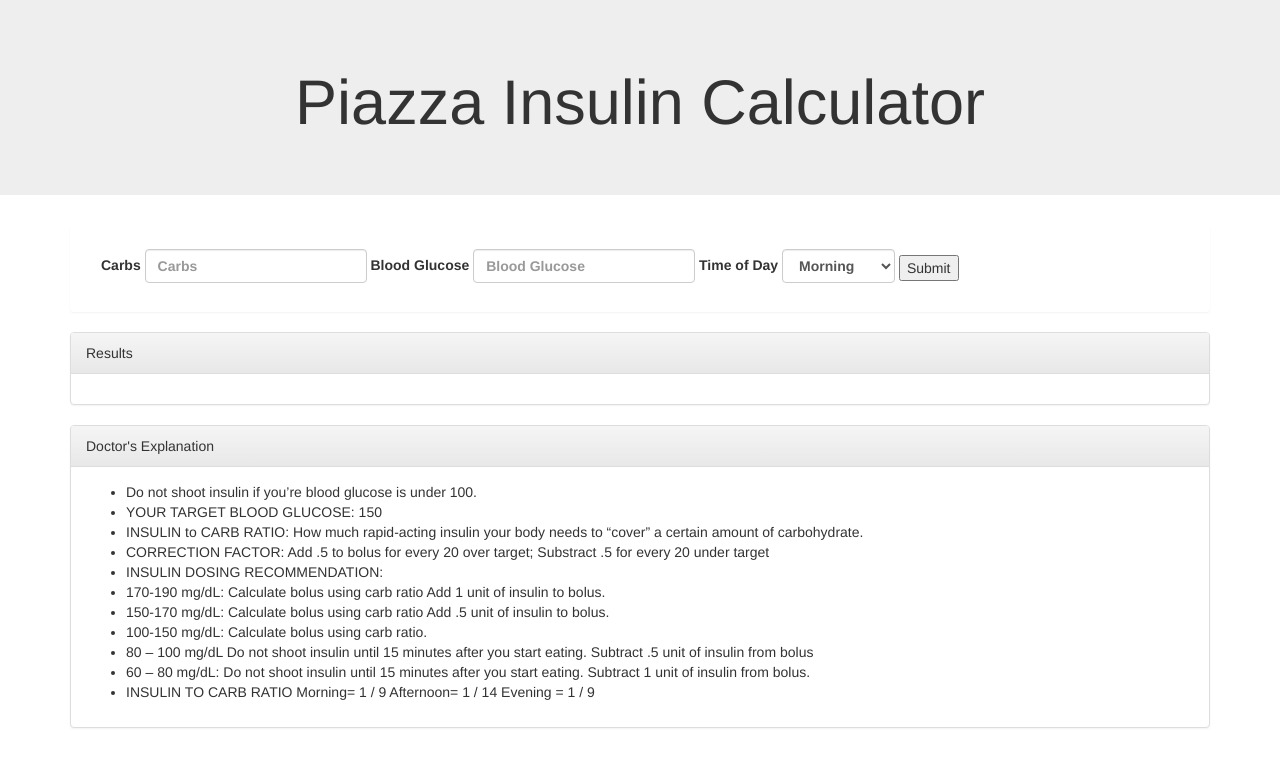
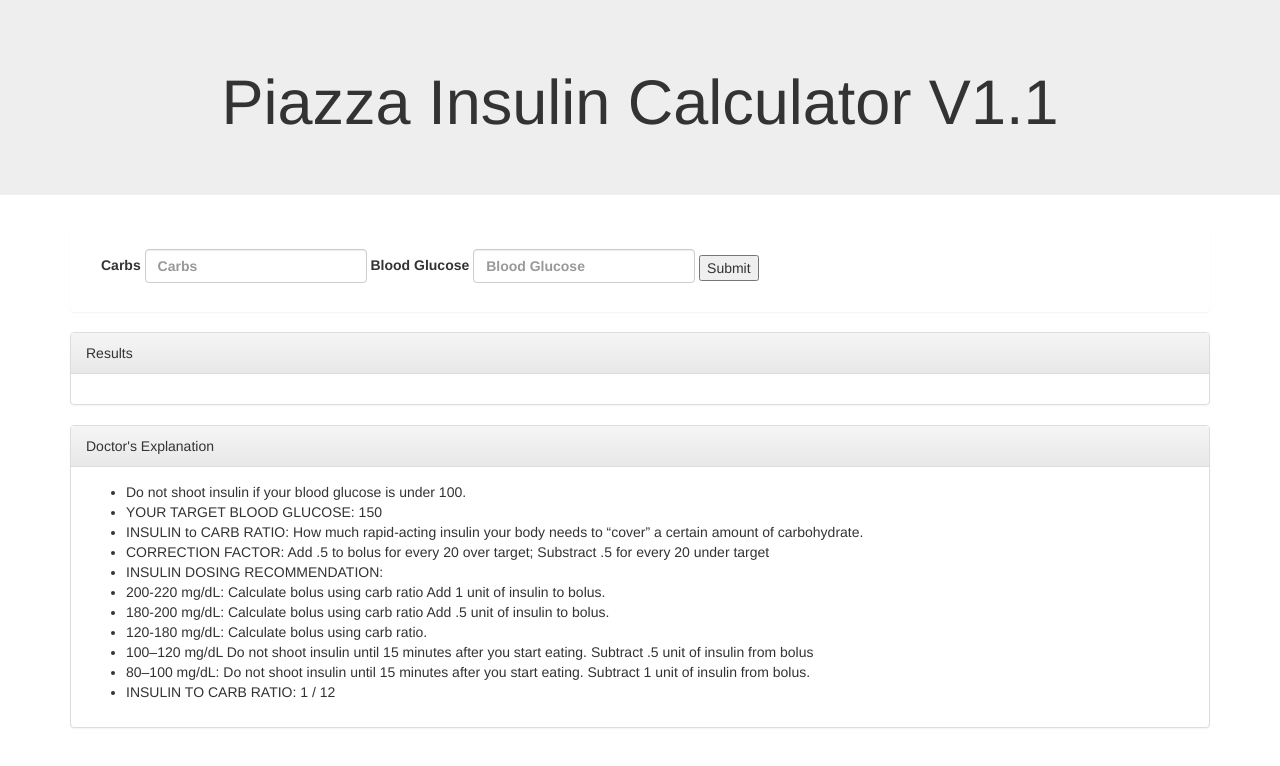
Before and after one commit to piazzatron/piazza_insulin_calculator, a website: page site/index.html in a window 1280 px wide. Drawn offline with nearby package versions, Linux system fonts and the light colour scheme.

Commit message:
Updated for new insulin stats. 120-180 happy interval, constant 1/12 insulin:carb ratio

```diff
--- a/site/index.html
+++ b/site/index.html
@@ -21,7 +21,7 @@
 </head>
 <body>
     <div class="jumbotron">
-        <h1 style=text-align:center>Piazza Insulin Calculator</h1>
+        <h1 style=text-align:center>Piazza Insulin Calculator V1.1</h1>
     </div>
     <div class="container">
         <div class="panel">
@@ -37,16 +37,6 @@
                         <label>
                             Blood Glucose
                             <input class="form-control" type="number" placeholder="Blood Glucose" id="blood_glucose"/>
-                        </label>
-                    </div>
-                    <div class="form-group">
-                        <label>
-                            Time of Day
-                            <select class="form-control" title="Time of Day" id="time_of_day">
-                                <option value="morning">Morning</option>
-                                <option value="afternoon">Afternoon</option>
-                                <option value="evening">Evening</option>
-                            </select>
                         </label>
                     </div>
                     <input type="button" value="Submit" id="submit-button"/>
@@ -71,17 +61,17 @@
             </div>
             <div class="panel-body">
                 <ul>
-                    <li>Do not shoot insulin if you’re blood glucose is under 100.</li>
+                    <li>Do not shoot insulin if your blood glucose is under 100.</li>
                     <li>YOUR TARGET BLOOD GLUCOSE: 150</li>
                     <li>INSULIN to CARB RATIO: How much rapid-acting insulin your body needs to “cover” a certain amount of carbohydrate.</li>
                     <li>CORRECTION FACTOR: Add .5 to bolus for every 20 over target; Substract .5 for every 20 under target</li>
                     <li>INSULIN DOSING RECOMMENDATION:</li>
-                    <li>170-190 mg/dL: Calculate bolus using carb ratio Add 1 unit of insulin to bolus.</li>
-                    <li>150-170 mg/dL: Calculate bolus using carb ratio Add .5 unit of insulin to bolus.</li>
-                    <li>100-150 mg/dL: Calculate bolus using carb ratio. </li>
-                    <li>80 – 100 mg/dL Do not shoot insulin until 15 minutes after you start eating. Subtract .5 unit of insulin from bolus</li>
-                    <li>60 – 80 mg/dL: Do not shoot insulin until 15 minutes after you start eating. Subtract 1 unit of insulin from bolus.</li>
-                    <li>INSULIN TO CARB RATIO Morning= 1 / 9 Afternoon= 1 / 14 Evening = 1 / 9</li>
+                    <li>200-220 mg/dL: Calculate bolus using carb ratio Add 1 unit of insulin to bolus.</li>
+                    <li>180-200 mg/dL: Calculate bolus using carb ratio Add .5 unit of insulin to bolus.</li>
+                    <li>120-180 mg/dL: Calculate bolus using carb ratio. </li>
+                    <li>100–120 mg/dL Do not shoot insulin until 15 minutes after you start eating. Subtract .5 unit of insulin from bolus</li>
+                    <li>80–100 mg/dL: Do not shoot insulin until 15 minutes after you start eating. Subtract 1 unit of insulin from bolus.</li>
+                    <li>INSULIN TO CARB RATIO: 1 / 12</li>
                 </ul>
             </div>
         </div>
--- a/site/index.js
+++ b/site/index.js
@@ -5,7 +5,6 @@ $(document).ready(function(){
         const payload = {
             bg: document.getElementById("blood_glucose").value,
             carbs: document.getElementById("carbs").value,
-            timeOfDay: document.getElementById("time_of_day").value
         };
 
         fetch(ENDPOINT, {
@@ -23,7 +22,6 @@ $(document).ready(function(){
             <ul>
                 <li><h2>Blood Glucose: ${data.bloodGlucose} </h2></li>
                 <li><h2>Carbs: ${data.carbs} </h2></li>
-                <li><h2>Time: ${data.timeOfDay} </h2></li>
             <ul>`);
         });
     });
```
Also changed, not shown: lambda/src/index.ts (+10 -49 lines), lambda/build/index.js.
